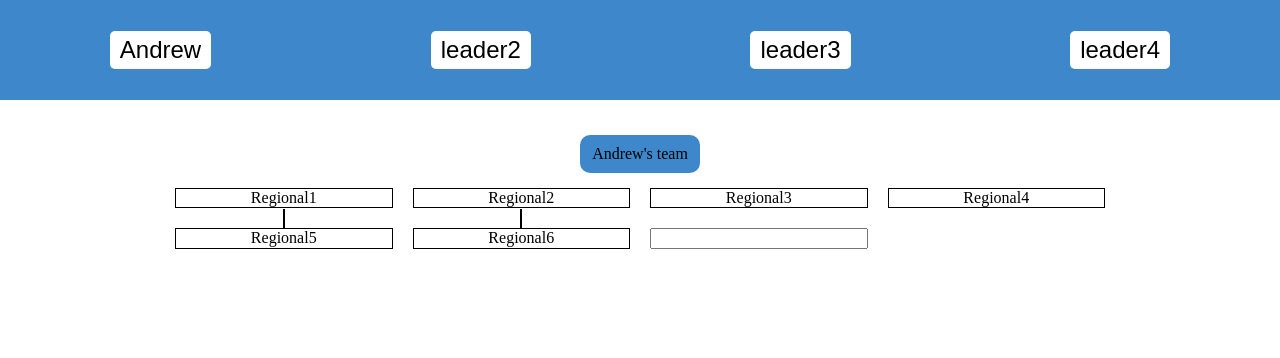
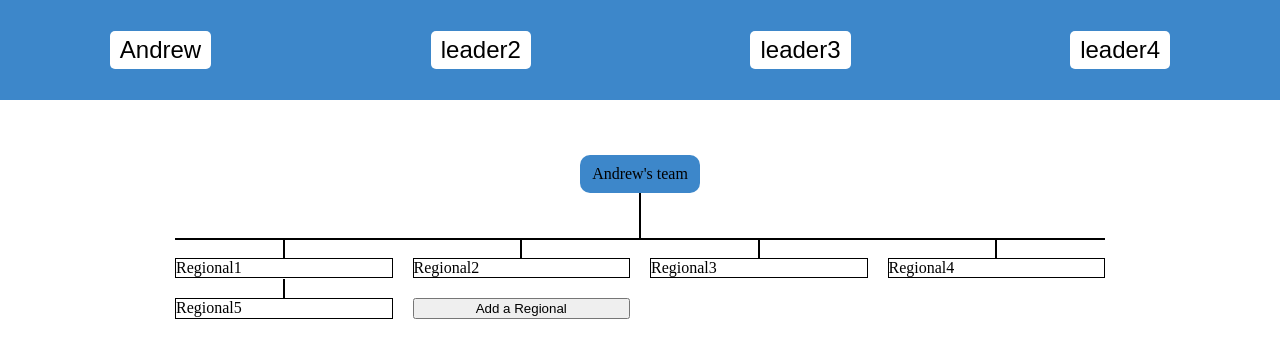
Before and after one commit to tylermckell01/Moxie-FE, a React (Create React App) app: page / in a window 1280 px wide. Both pictures are taken after a click on the button "Andrew". Shown: the top 358 px of the page. Built offline with nearby package versions, Linux system fonts and the light colour scheme.

Commit message:
adds line styles on regionals

```diff
--- a/src/components/TeamMembers.jsx
+++ b/src/components/TeamMembers.jsx
@@ -16,19 +16,35 @@ export default function TeamMembers({ activeLeader }) {
   // };
 
   const [addingRegional, setAddingRegional] = useState(false);
+  const [newRegional, setNewRegional] = useState("");
+  const [updatedRegionalList, setUpdatedRegionalList] = useState(null);
 
   const teams = {
-    Andrew: [
-      "Regional1",
-      "Regional2",
-      "Regional3",
-      "Regional4",
-      "Regional5",
-      "Regional6",
-    ],
+    Andrew: ["Regional1", "Regional2", "Regional3", "Regional4", "Regional5"],
     leader2: ["team2member", "team2member", "team2member"],
     leader3: ["team3member", "team3member", "team3member"],
     leader4: ["team4member", "team4member", "team4member"],
+  };
+
+  const handleAdd = () => {
+    if (!newRegional) return;
+
+    const updatedList = (updatedRegionalList || teams)[activeLeader].concat(
+      newRegional
+    );
+
+    setUpdatedRegionalList({
+      ...teams,
+      [activeLeader]: updatedList,
+    });
+
+    setNewRegional("");
+    setAddingRegional(false);
+  };
+
+  const handleCancel = () => {
+    setNewRegional("");
+    setAddingRegional(false);
   };
 
   if (!activeLeader) return null;
@@ -36,17 +52,37 @@ export default function TeamMembers({ activeLeader }) {
     <div className="team-members-container">
       <div className="team-leader">{activeLeader}'s team</div>
       <div className="team-members-wrapper">
-        {teams[activeLeader].map((member, index) => (
+        {(updatedRegionalList
+          ? updatedRegionalList[activeLeader]
+          : teams[activeLeader]
+        ).map((member, index) => (
           <div key={index} className="team-member">
             {member}
           </div>
         ))}
+
         {addingRegional ? (
-          <button onClick={setAddingRegional(!addingRegional)}>
+          <div>
+            <input
+              type="text"
+              value={newRegional}
+              onChange={(e) => setNewRegional(e.target.value)}
+              placeholder="Enter new Regional"
+              onSubmit={handleAdd}
+            />
+            <div>
+              <button className="edit-button" onClick={handleAdd}>
+                Save
+              </button>
+              <button className="edit-button" onClick={handleCancel}>
+                Cancel
+              </button>
+            </div>
+          </div>
+        ) : (
+          <button onClick={() => setAddingRegional(true)}>
             Add a Regional
           </button>
-        ) : (
-          <input type="text" />
         )}
       </div>
     </div>
--- a/src/styles/common/common.scss
+++ b/src/styles/common/common.scss
@@ -2,3 +2,7 @@ body,
 html {
   margin: 0;
 }
+
+button {
+  cursor: pointer;
+}
--- a/src/styles/components/teammembers.scss
+++ b/src/styles/components/teammembers.scss
@@ -3,41 +3,83 @@
   flex-direction: column;
   align-items: center;
   padding: 20px;
+  position: relative;
 
   .team-leader {
     padding: 10px;
-    margin: 15px;
+    margin: 35px;
     border-radius: 10px;
     background-color: $moxie-blue;
     text-align: center;
     width: 100px;
+    position: relative;
+
+    // Vertical line leading down from team leader
+    &::after {
+      content: "";
+      position: absolute;
+      bottom: -45px; // Adjust to extend below the team leader
+      left: 50%;
+      transform: translateX(-50%);
+      width: 2px;
+      height: 45px; // Height of the "trunk" line connecting to the top row
+      background-color: black;
+    }
   }
 
   .team-members-wrapper {
     position: relative;
     width: 75%;
+    margin-top: 30px;
     display: grid;
     grid-template-columns: repeat(4, 1fr);
     gap: 20px;
+
+    // Horizontal line spanning across the first row
+    &::before {
+      content: "";
+      position: absolute;
+      top: -20px; // Adjust to sit right above the first row of team members
+      left: 0;
+      right: 0;
+      height: 2px;
+      background-color: black;
+    }
 
     .team-member {
       position: relative;
       border: 1px solid black;
       text-align: center;
 
+      // Vertical line connecting each team member to the horizontal line
       &::before {
         content: "";
         position: absolute;
-        top: -20px;
+        top: -20px; // Adjust to meet the horizontal line
         left: 50%;
         transform: translateX(-50%);
         width: 2px;
-        height: 20px;
+        height: 20px; // Vertical line length
         background-color: black;
       }
 
-      &:nth-child(-n + 4)::before {
-        display: none;
+      // Disable lines for team members beyond the first row
+      // &:nth-child(n + 5)::before {
+      //   display: none;
+      // }
+    }
+
+    div {
+      display: flex;
+      justify-content: space-between;
+
+      input {
+        width: 130px;
+      }
+
+      .edit-button {
+        width: 50px;
+        text-align: center;
       }
     }
   }
--- a/src/styles/navigation/header.scss
+++ b/src/styles/navigation/header.scss
@@ -16,7 +16,6 @@
       border: none;
       border-radius: 5px;
       padding: 5px 10px;
-      cursor: pointer;
 
       &:hover {
         background-color: $moxie-darkblue;
```
